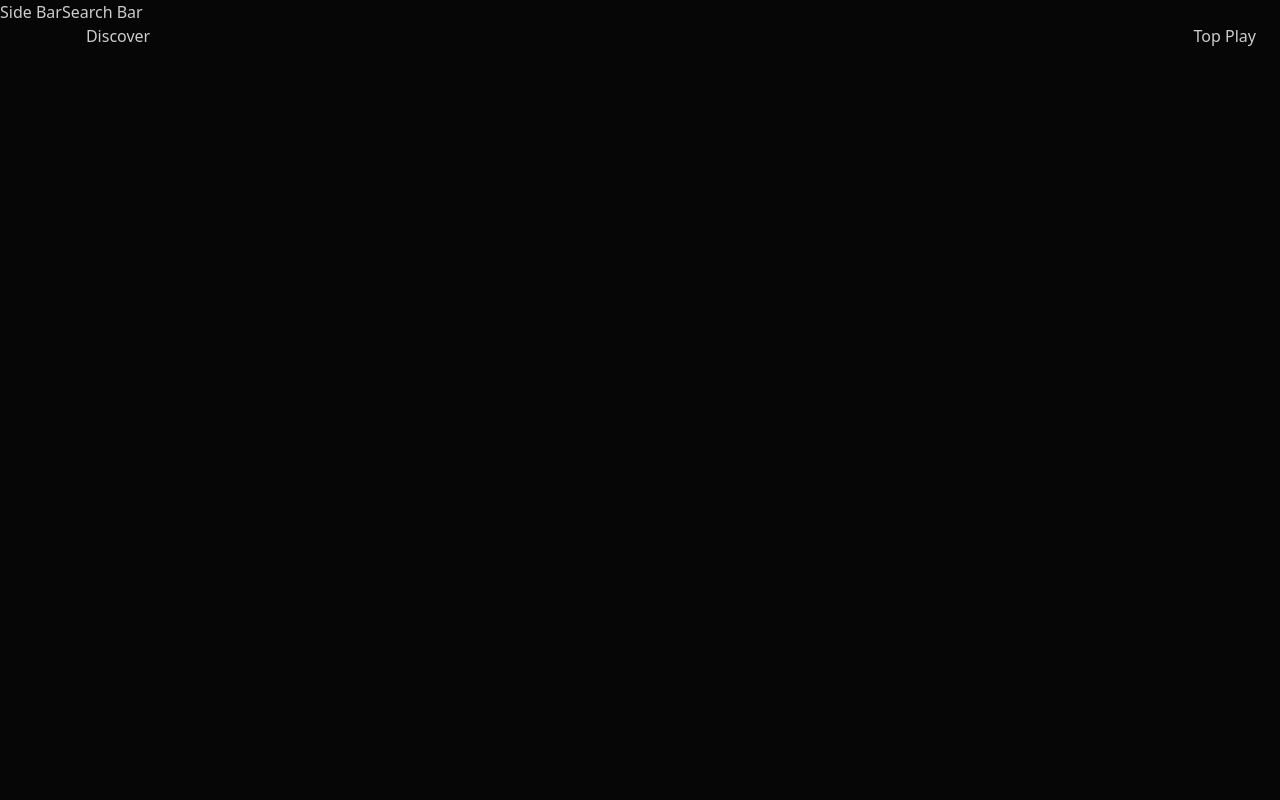
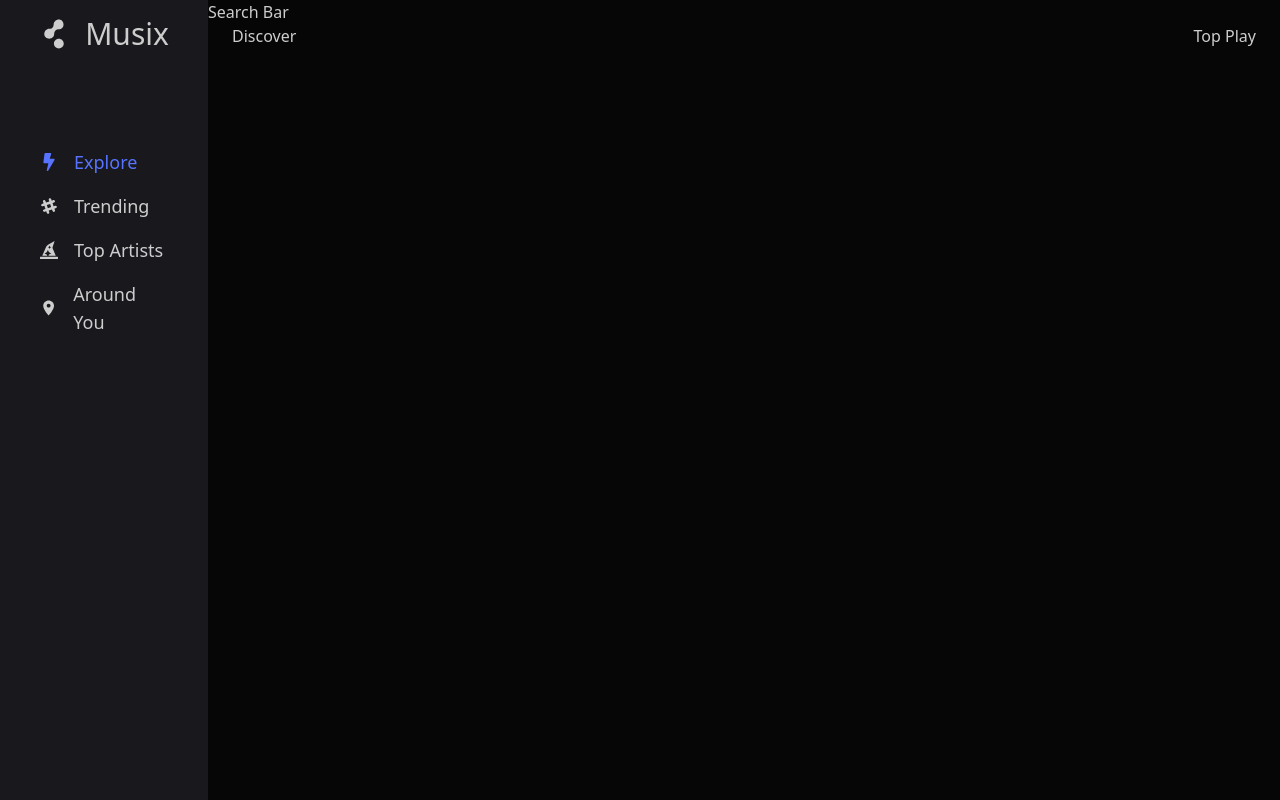
Before and after one commit to Virendra-khorwal/spotify-clone-web-app, a React (Vite) app: page / in a window 1280 px wide. Built offline with nearby package versions, Linux system fonts and the light colour scheme.

Commit message:
sidebar add

```diff
--- a/src/App.jsx
+++ b/src/App.jsx
@@ -7,7 +7,7 @@ import { ArtistDetails, TopArtists, AroundYou, Discover, Search, SongDetails, To
 function App() {
   const { activeSong } = useSelector((state) => state.player);
   return (
-    <div className="relative flex">
+    <div className="relative flex h-screen">
       <Sidebar />
       <div className='flex-1 flex flex-col'>
         <Searchbar />
--- a/src/components/Sidebar.jsx
+++ b/src/components/Sidebar.jsx
@@ -1,8 +1,28 @@
-
+import { FaCloudsmith, FaBolt, FaSlackHash, FaHatWizard } from "react-icons/fa";
+import { IoMdPin } from "react-icons/io";
+import { Link } from "react-router-dom";
 const Sidebar = () => {
-    return <div>
-        Side Bar
+  return (
+    <div className="w-52 py-4 flex flex-col items-center gap-y-24 px-10 bg-neutral">
+      <div className="flex items-center gap-4 text-3xl">
+        <FaCloudsmith /> <p>Musix</p>
+      </div>
+      <div className="flex flex-col gap-y-4 text-lg">
+        <div className="flex gap-4 items-center text-primary">
+          <FaBolt /> <p>Explore</p>
+        </div>
+        <div className="flex gap-4 items-center">
+          <FaSlackHash /> <p>Trending</p>
+        </div>
+        <div className="flex gap-4 items-center">
+          <FaHatWizard /> <p>Top Artists</p>
+        </div>
+        <div className="flex gap-4 items-center">
+          <IoMdPin /> <p>Around You</p>
+        </div>
+      </div>
     </div>
-}
+  );
+};
 
 export default Sidebar;
```
